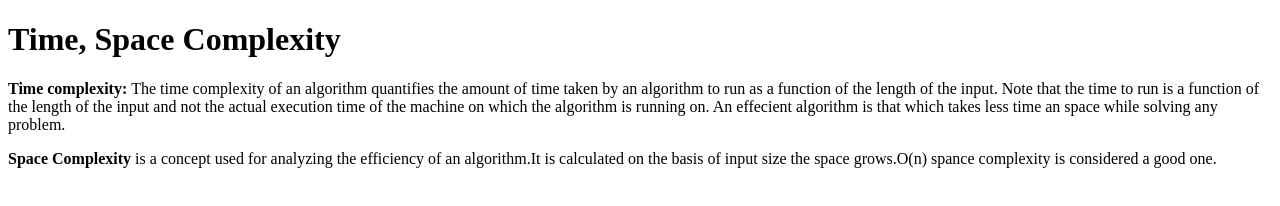
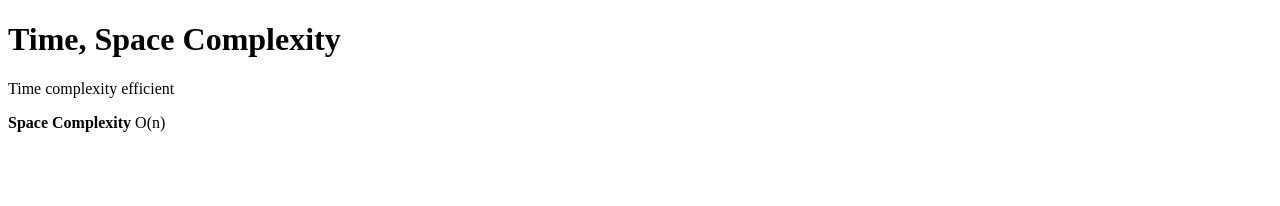
Before and after one commit to acciojob/time-and-space-complexity-saurabhvish93, a website: page main.html in a window 1280 px wide. Drawn offline with Linux system fonts and the light colour scheme.

Commit message:
created a submission

```diff
--- a/main.html
+++ b/main.html
@@ -9,9 +9,8 @@
 <body>
 	<!-- the entire body must be written by student -->
    <h1>Time, Space Complexity</h1>
-	<p><b>Time complexity: </b>The time complexity of an algorithm quantifies the amount of time taken by an algorithm to run as a function of the length of the input. Note that the time to run is a function of the length of the input and not the actual execution time of the machine on which the algorithm is running on.
-	An effecient algorithm is that which takes less time an space while solving any problem.</p>
-	<p><b>Space Complexity</b> is a concept used for analyzing the efficiency of an algorithm.It is calculated on the basis of input size the space grows.O(n) spance complexity is considered a good one.
+	<p>Time complexity efficient </p>
+	<p><b>Space Complexity</b> O(n)
 	</p>
 
 
```
